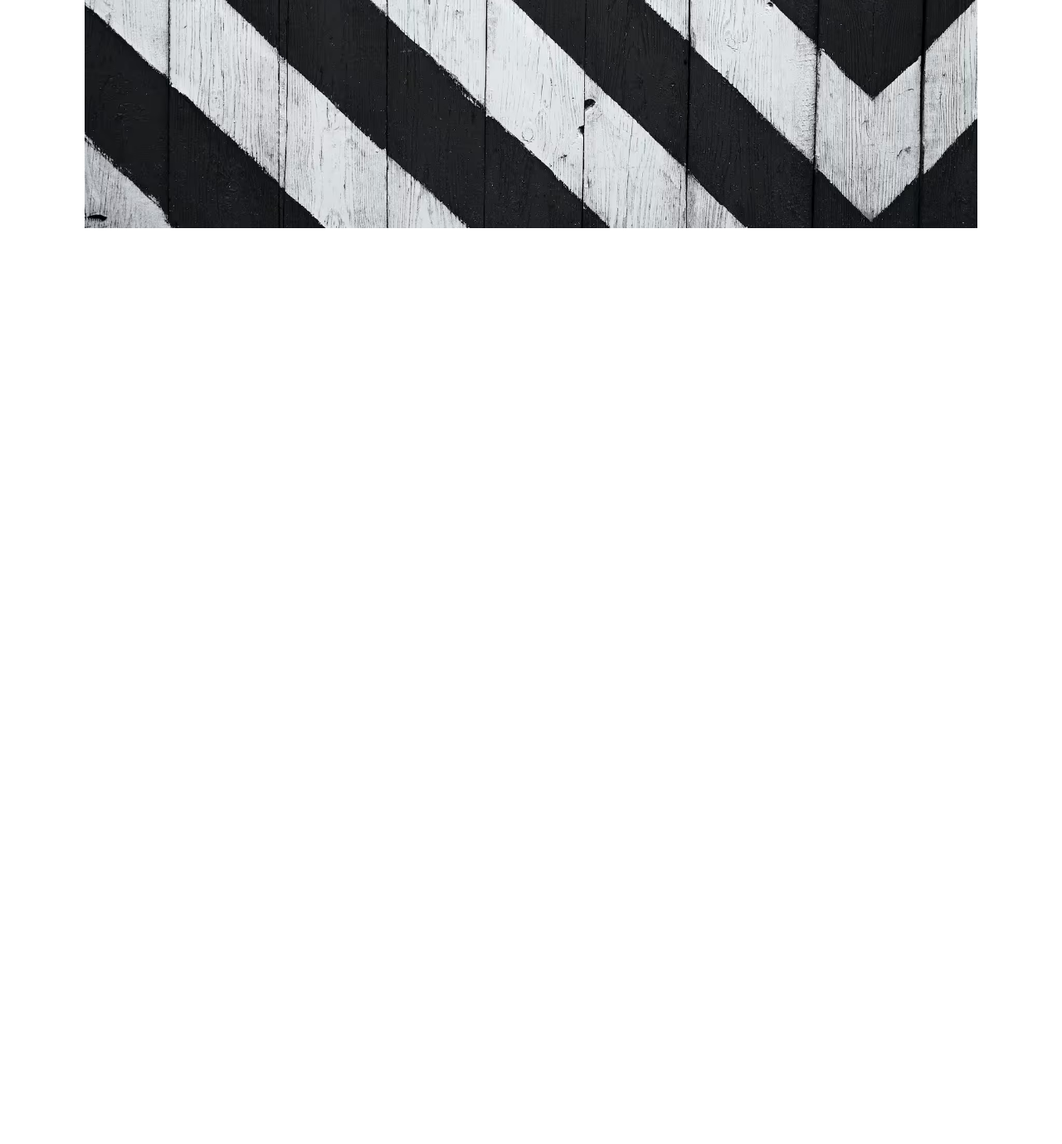
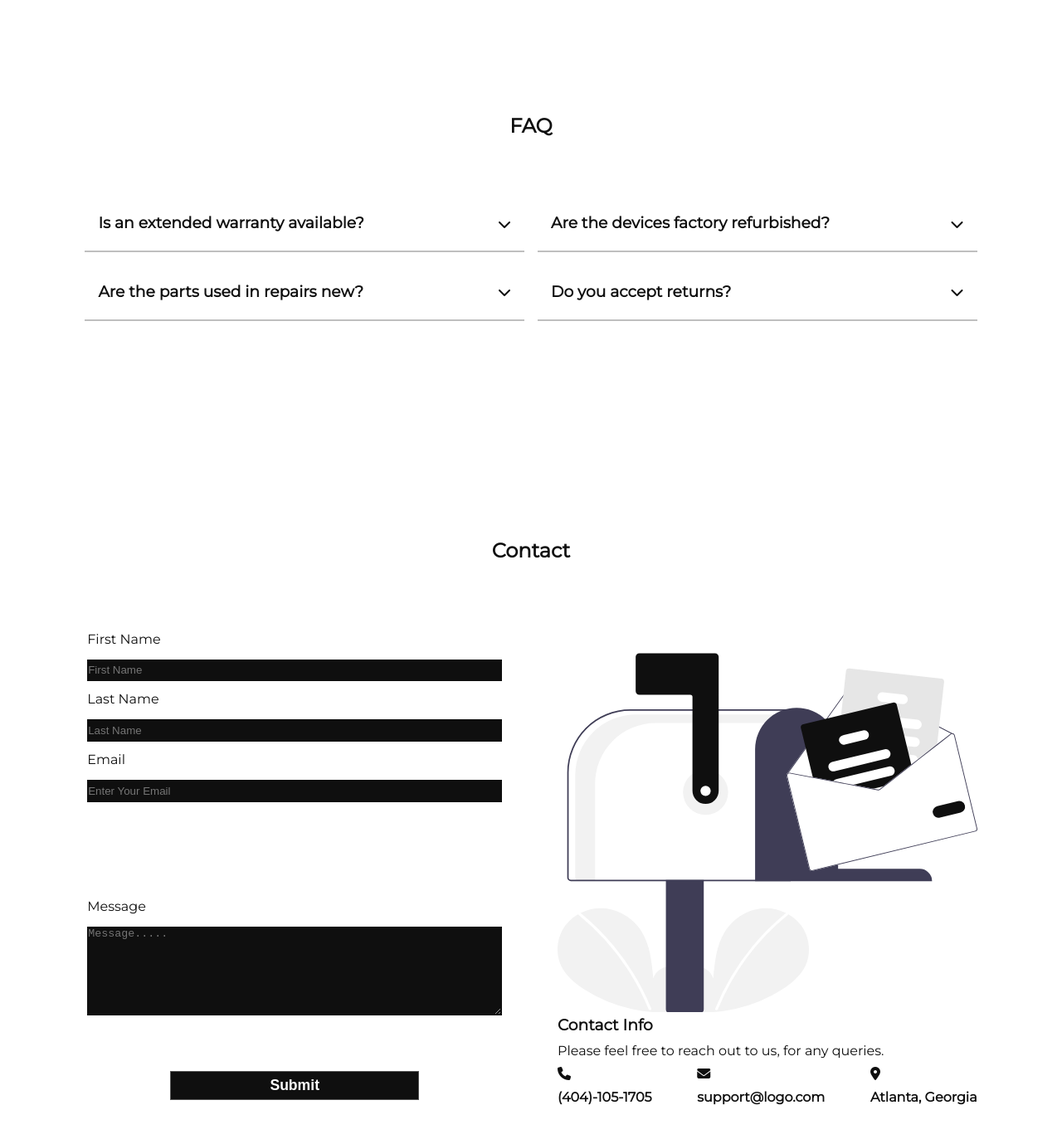
Before and after one commit to cgathua/mockup2, a plain HTML site: page index.html in a window 1280 px wide. Shown: the part 1996-3375 px from the top of the page at 83% size. Before the commit the page ends 2399 px from the top, so only its background shows below. Drawn offline with Linux system fonts and the light colour scheme.

Commit message:
edit: files

```diff
--- a/index.html
+++ b/index.html
@@ -31,7 +31,7 @@
                     <li><a href="#home" class="active">Home</a></li>
                     <li><a href="#phones">Phones</a></li>
                     <li><a href="#refurbished">Why Buy Refurbished?</a></li>
-                    <li><a href="#faq">FAQ</a></li>
+                    <li><a href="#faqs">FAQ</a></li>
                     <li><a href="#contact">Contact</a></li>
                 </ul>
                 <div class="icons">
@@ -123,5 +123,97 @@
         </div>
     </section>
     <!--END OF REFURBISHED SECTION-->
+    <section id="faqs">
+        <h2>FAQ</h2>
+        <div class="container">
+            <article class="faq">
+                <div class="question">
+                    <h3>Is an extended warranty available?</h3>
+                    <i class="fa-solid fa-chevron-down"></i>
+                </div>
+                <div class="answer">
+                    <p>Yes, depending on the device, options to extend the warranty
+                        beyond the included 90 days, are available at checkout.
+                    </p>
+                </div>
+            </article>
+            <!--END OF FIRST QUESTION-->
+            <article class="faq">
+                <div class="question">
+                    <h3>Are the devices factory refurbished?</h3>
+                    <i class="fa-solid fa-chevron-down"></i>
+                </div>
+                <div class="answer">
+                    <p>No, the phones are refurbished by our highly trained technicians.</p>
+                </div>
+            </article>
+            <!--END OF SECOND QUESTION-->
+            <article class="faq">
+                <div class="question">
+                    <h3>Are the parts used in repairs new?</h3>
+                    <i class="fa-solid fa-chevron-down"></i>
+                </div>
+                <div class="answer">
+                    <p>Yes, all parts used in repairs are new oem.</p>
+                </div>
+            </article>
+            <!--END OF THIRD QUESTION-->
+            <article class="faq">
+                <div class="question">
+                    <h3>Do you accept returns?</h3>
+                    <i class="fa-solid fa-chevron-down"></i>
+                </div>
+                <div class="answer">
+                    <p>All sales are final, unless you receive a non-working unit.</p>
+                </div>
+            </article>
+            <!--END OF FOURTH QUESTION-->
+        </div>
+    </section>
+    <!--END OF FAQS SECTION-->
+    <section id="contact">
+        <h2>Contact</h2>
+        <div class="container">
+            <form action="contact-form" method="post">
+                <fieldset>
+                    <legend>
+                        <label for="first name"> First Name <input type="text" name="First Name" placeholder="First Name" required></label>
+                        <label for="last name"> Last Name <input type="text" name="Last Name" placeholder="Last Name" required></label>
+                        <label for="email"> Email <input type="email" name="Email Address" placeholder="Enter Your Email" required></label>
+                    </legend>
+                </fieldset>
+                <fieldset>
+                    <label for="message"> Message
+                        <textarea rows="7" placeholder="Message....."></textarea>
+                    </label>
+                </fieldset>
+                <input type="submit" id="submit" value="Submit" class="btn btn-primary">
+            </form>
+            <!--END OF CONTACT FORM-->
+            <aside class="contact">
+                <picture class="aside_image">
+                    <img src="./images/undraw_mailbox_re_dvds.svg" width="576" height="494" alt="mail box">
+                </picture>
+                <h3>Contact Info</h3>
+                <p>Please feel free to reach out to us, for any queries.</p>
+                <ul class="contact_details">
+                    <li>
+                        <i class="fa-solid fa-phone"></i>
+                        <h4>(404)-105-1705</h4>
+                    </li>
+                    <li>
+                        <i class="fa-solid fa-envelope"></i>
+                        <h4>support@logo.com</h4>
+                    </li>
+                    <li>
+                        <i class="fa-solid fa-location-dot"></i>
+                        <h4>Atlanta, Georgia</h4>
+                    </li>
+                </ul>
+            </aside>
+        </div>
+    </section>
+
+    <script src="./index.js"></script>
 </body>
 </html>
--- a/index.js
+++ b/index.js
@@ -0,0 +1,13 @@
+const faqs = document.querySelectorAll('.faq');
+
+faqs.forEach((faq) => {
+    faq.addEventListener('click', () => {
+        if(!faq.classList.contains('active')){
+            faqs.forEach(faq => {
+                faq.classList.remove('active');
+            })
+        };
+        faq.classList.toggle('active');
+    });
+});
+// END OF FAQ JAVASCRIPT
--- a/style.css
+++ b/style.css
@@ -159,7 +159,7 @@ section[id="phones"] h3 {
 section[id="refurbished"] .container {
     background-image: url("images/pexels-david-bartus-963278.avif");
     background-color: var(--alternate-color);
-    height: 100vh;
+    height: 50vh;
     background-position: center;
     background-repeat: no-repeat;
     background-size: cover;
@@ -182,3 +182,94 @@ article[class="refurb"] {
     background-color: var(--secondary-color);
     text-align: center;
 }
+/* END OF REFURBISHED STYLING */
+
+section[id="faqs"] .container {
+    display: grid;
+    grid-template-columns: repeat(2, 1fr);
+    gap: 1rem;
+}
+
+.faq {
+    border-bottom: 2px solid var(--primary-color);
+    padding: 1rem;
+    cursor: pointer;
+}
+
+.question {
+    display: flex;
+    justify-content: space-between;
+    align-items: center;
+}
+
+.answer {
+    max-height: 0;
+    overflow: hidden;
+}
+
+.faq.active .answer {
+    max-height: fit-content;
+}
+
+.faq.active .fa-chevron-down {
+    transform: rotate(180deg);
+}
+/* END OF FAQS STYLING */
+
+section[id="contact"] .container {
+    display: grid;
+    grid-template-columns: minmax(min-content, 1fr)
+    minmax(min-content, 1fr);
+    gap: 4rem;
+    align-items: center;
+}
+
+label {
+    display: block;
+    margin: 0.5rem 0;
+}
+
+form {
+    margin: 0 auto;
+    max-width: 500px;
+    min-width: 300px;
+    width: 60vw;
+    padding-bottom: 2em;
+}
+fieldset {
+    border: none;
+    padding-top: 2rem;
+    padding-bottom: 2rem;
+}
+
+input, textarea, select, legend {
+    width: 100%;
+    margin: 10px 0 0 0;
+    min-height: 2em;
+}
+
+.inline {
+    width: unset;
+    margin: 0 0.5em 0 0;
+    vertical-align: middle;
+}
+
+input, textarea {
+    background-color: var(--secondary-color);
+    border: 1px solid var(--secondary-color);
+    color: var(--alternate-color);
+}
+
+input[type="submit"] {
+    display: block;
+    width: 60%;
+    margin: 0 auto;
+    height: 2em;
+    font-size: 1.1rem;
+    background-color: var(--secondary-color);
+    border-color: var(--tertiary-color);
+    margin-top: 1em;
+    margin-bottom: 1em;
+    min-width: 300px;
+    cursor: pointer;
+}
```
Also changed, not shown: images/undraw_mailbox_re_dvds.svg (added).
